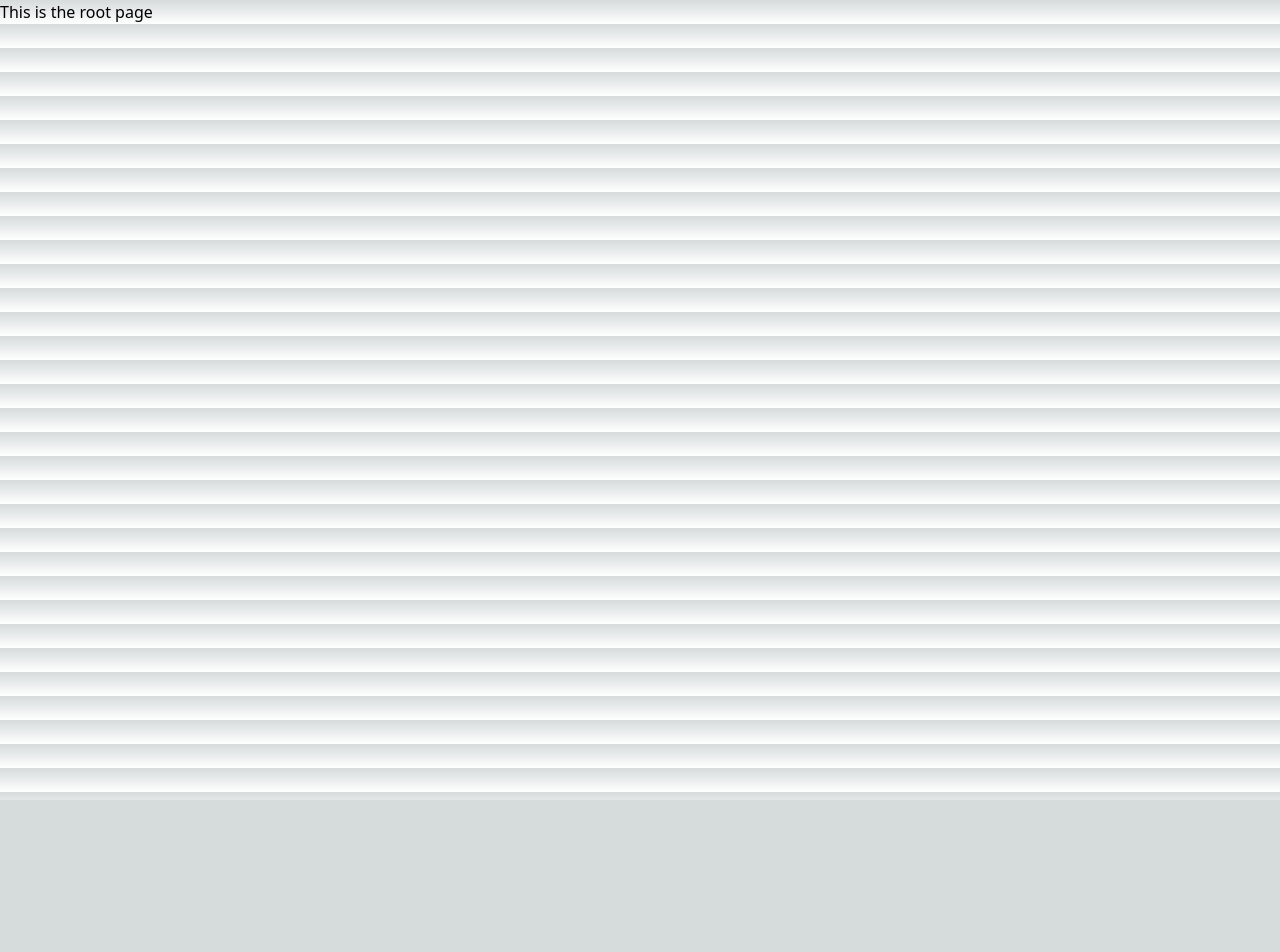
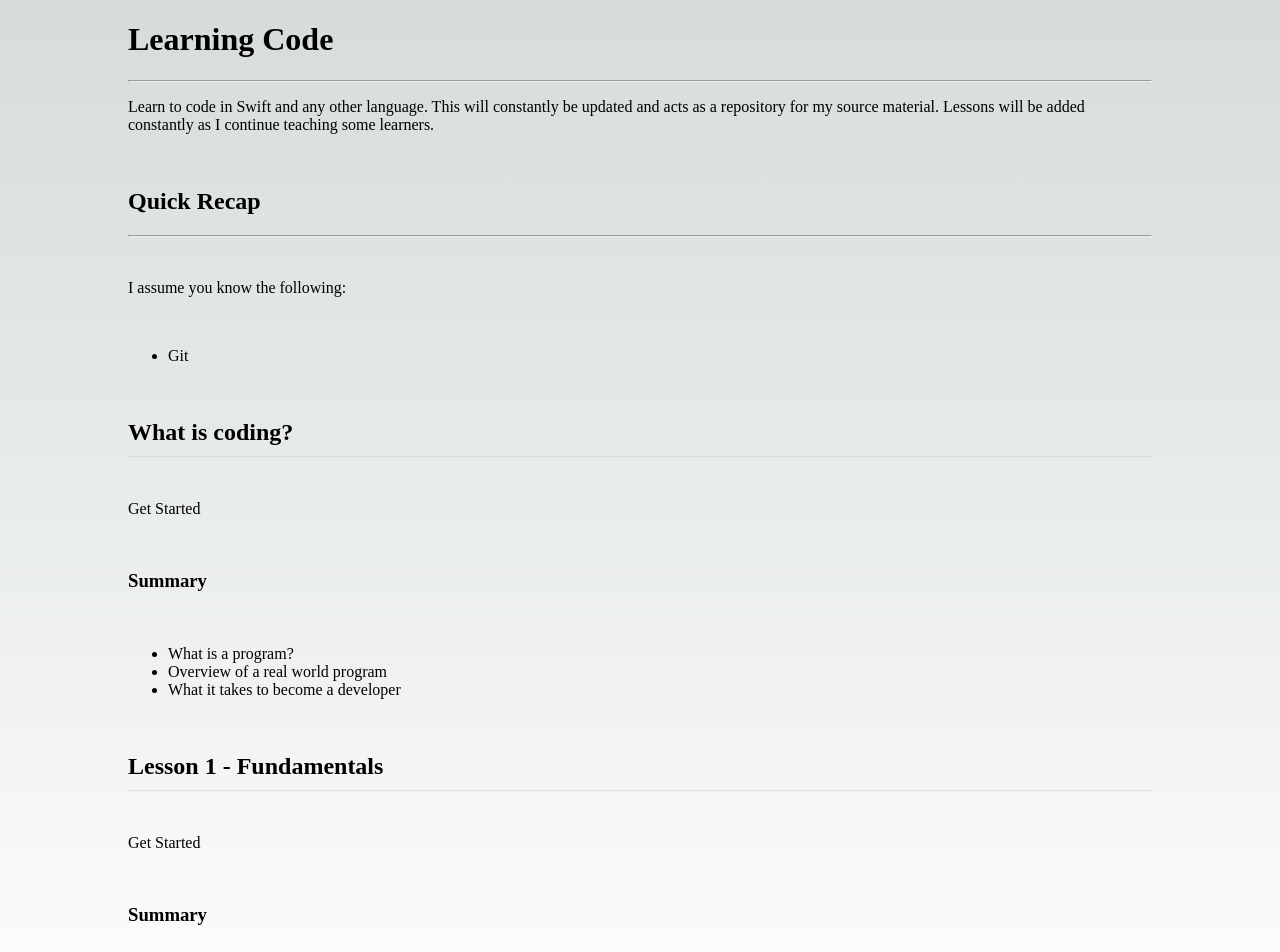
Before and after one commit to JustinGuedes/learn-coding, a Next.js app in the folder web/: page / in a window 1280 px wide. Shown: the top 952 px of the page. Before the commit the page ends 800 px from the top, so only its background shows below. Built offline with nearby package versions, Linux system fonts and the light colour scheme.

Commit message:
Added more content to home page and assigned work to individuals

```diff
--- /dev/null
+++ b/web/src/components/Heading1.tsx
@@ -0,0 +1,14 @@
+import { ReactElement, ReactNode } from "react";
+
+type Props1 = {
+  children: ReactNode;
+};
+
+export default function Heading1(props: Props1): ReactElement {
+  return (
+    <div>
+      <h1>{props.children}</h1>
+      <hr className="ruling-line" />
+    </div>
+  );
+}
--- /dev/null
+++ b/web/src/components/Heading2.tsx
@@ -0,0 +1,14 @@
+import { ReactElement, ReactNode } from "react";
+
+type Props = {
+  children: ReactNode;
+};
+
+export default function Heading2(props: Props): ReactElement {
+  return (
+    <div>
+      <h2>{props.children}</h2>
+      <hr className="ruling-line" />
+    </div>
+  );
+}
--- a/web/src/pages/_app.tsx
+++ b/web/src/pages/_app.tsx
@@ -1,4 +1,5 @@
 import '@component/styles/globals.css'
+import "@component/styles/home.css"
 import type { AppProps } from 'next/app'
 
 export default function App({ Component, pageProps }: AppProps) {
--- a/web/src/pages/index.tsx
+++ b/web/src/pages/index.tsx
@@ -1,5 +1,59 @@
+import Heading1 from "@component/components/Heading1";
+import Heading2 from "@component/components/Heading2";
+import Link from "next/link";
 import { ReactElement } from "react";
 
 export default function Home(): ReactElement {
-  return <div>This is the root page</div>;
+  return (
+    <div>
+      <Heading1>Learning Code</Heading1>
+      <p>
+        Learn to code in Swift and any other language. This will constantly be
+        updated and acts as a repository for my source material. Lessons will be
+        added constantly as I continue teaching some learners.
+      </p>
+      <br />
+      <Heading2>Quick Recap</Heading2>
+      <br />
+      <p>I assume you know the following:</p>
+      <br />
+      <div>
+        <ul>
+          <li>Git</li>
+        </ul>
+      </div>
+
+      <br />
+      <h2>What is coding?</h2>
+      <hr className="ruling-lines" />
+      <br />
+      <p>Get Started</p>
+      <br />
+      <h3>Summary</h3>
+      <br />
+      <div>
+        <ul>
+          <li>What is a program?</li>
+          <li>Overview of a real world program</li>
+          <li>What it takes to become a developer</li>
+        </ul>
+      </div>
+      <br />
+      <h2>Lesson 1 - Fundamentals</h2>
+      <hr className="ruling-lines" />
+      <br />
+      <p>Get Started</p>
+      <br />
+      <h3>Summary</h3>
+      <br />
+      <div>
+        <ul>
+          <li><Link href="/lesson1/types">Types</Link></li>
+          <li><Link href="/lesson1/variables">Variables</Link></li>
+          <li><Link href="/lesson1/scope">Scope</Link></li>
+          <li>Logic</li>
+        </ul>
+      </div>
+    </div>
+  );
 }
--- /dev/null
+++ b/web/src/pages/lesson1/scope/index.tsx
@@ -0,0 +1,15 @@
+import { ReactElement } from "react";
+
+export default function Scope(): ReactElement {
+  return (
+    <div>
+      Mark complete this page based off this&nbsp;
+      <a
+        target="_blank"
+        href="https://github.com/JustinGuedes/learn-coding/blob/main/lesson1/scope.md"
+      >
+        page
+      </a>
+    </div>
+  );
+}
--- /dev/null
+++ b/web/src/pages/lesson1/types/index.tsx
@@ -0,0 +1,15 @@
+import { ReactElement } from "react";
+
+export default function Types(): ReactElement {
+  return (
+    <div>
+      Conor complete this page based off this&nbsp;
+      <a
+        target="_blank"
+        href="https://github.com/JustinGuedes/learn-coding/blob/main/lesson1/types.md"
+      >
+        page
+      </a>
+    </div>
+  );
+}
--- /dev/null
+++ b/web/src/pages/lesson1/variables/index.tsx
@@ -0,0 +1,15 @@
+import { ReactElement } from "react";
+
+export default function Variables(): ReactElement {
+  return (
+    <div>
+      Tatenda complete this page based off this&nbsp;
+      <a
+        target="_blank"
+        href="https://github.com/JustinGuedes/learn-coding/blob/main/lesson1/variables.md"
+      >
+        page
+      </a>
+    </div>
+  );
+}
--- a/web/src/styles/globals.css
+++ b/web/src/styles/globals.css
@@ -1,6 +1,6 @@
-@tailwind base;
+/* @tailwind base;
 @tailwind components;
-@tailwind utilities;
+@tailwind utilities; */
 
 :root {
   --foreground-rgb: 0, 0, 0;
@@ -24,4 +24,7 @@ body {
       rgb(var(--background-end-rgb))
     )
     rgb(var(--background-start-rgb));
+
+  padding-left: 120px;
+  padding-right: 120px;
 }
--- /dev/null
+++ b/web/src/styles/home.css
@@ -0,0 +1,27 @@
+.heading1 {
+    font-size: xx-large;
+    font-weight: bold;
+}
+
+.heading2 {
+    font-size: x-large;
+    font-weight: bold;
+}
+
+.heading3 {
+    font-size: large;
+    font-weight: bold;
+}
+
+.list {
+    text-indent: 30px;
+}
+
+.list li {
+    padding-bottom: 8px;
+}
+
+.ruling-lines {
+    opacity: 0.2;
+    margin-top: -10px;
+}
```
